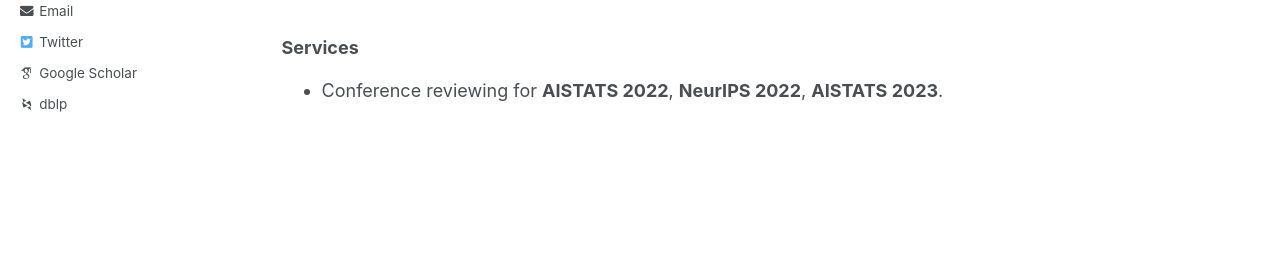
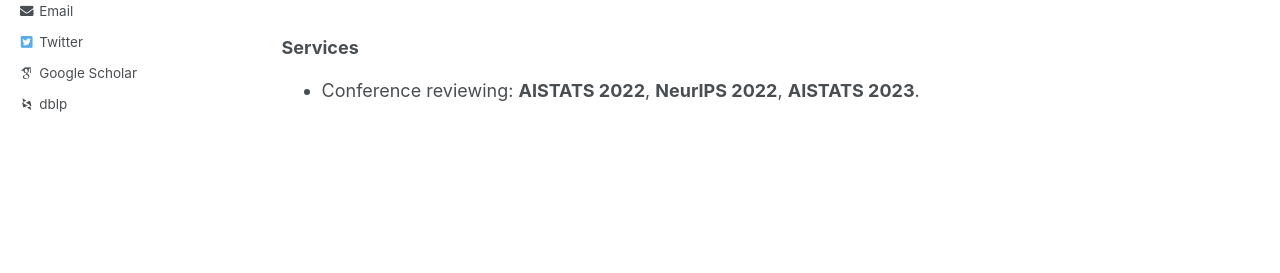
Before and after one commit to yandaichn/yandaichn.github.io, a Jekyll site: the page built from _pages/about.md, in a window 1280 px wide. Shown: the part 438-711 px from the top of the page. Built offline with Jekyll 4.4.1, drawn with Linux system fonts in a browser that asks for light colours; some web fonts are replaced.

Commit message:
Update about

```diff
--- a/_pages/about.md
+++ b/_pages/about.md
@@ -16,4 +16,4 @@ I am broadly interested in machine learning theory, especially in reinforcement
 Dai (戴) is my surname and Yan (言) is my given name. In Chinese, the surnames come *before* the given names --- DAI Yan is also my preferred name ordering.
 
 ### Services
-* Conference reviewing for **AISTATS 2022**, **NeurIPS 2022**, **AISTATS 2023**.
+* Conference reviewing: **AISTATS 2022**, **NeurIPS 2022**, **AISTATS 2023**.
```
